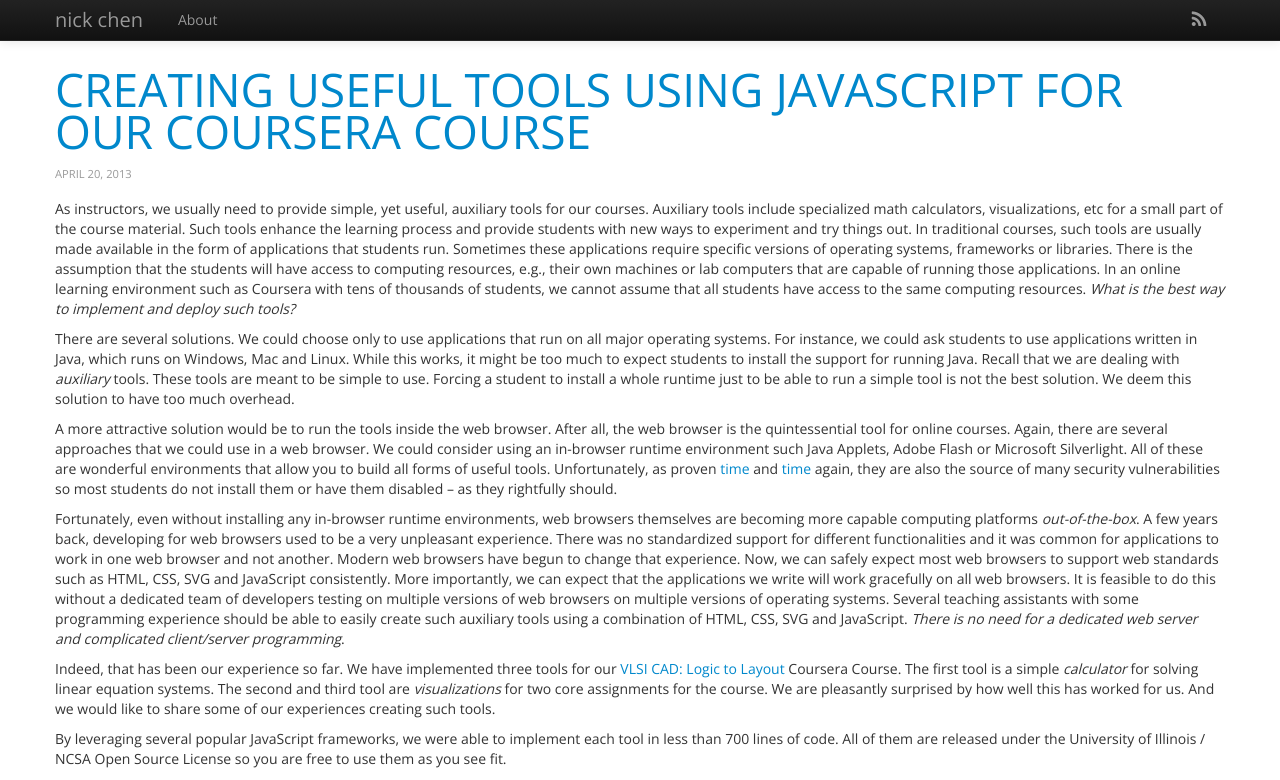
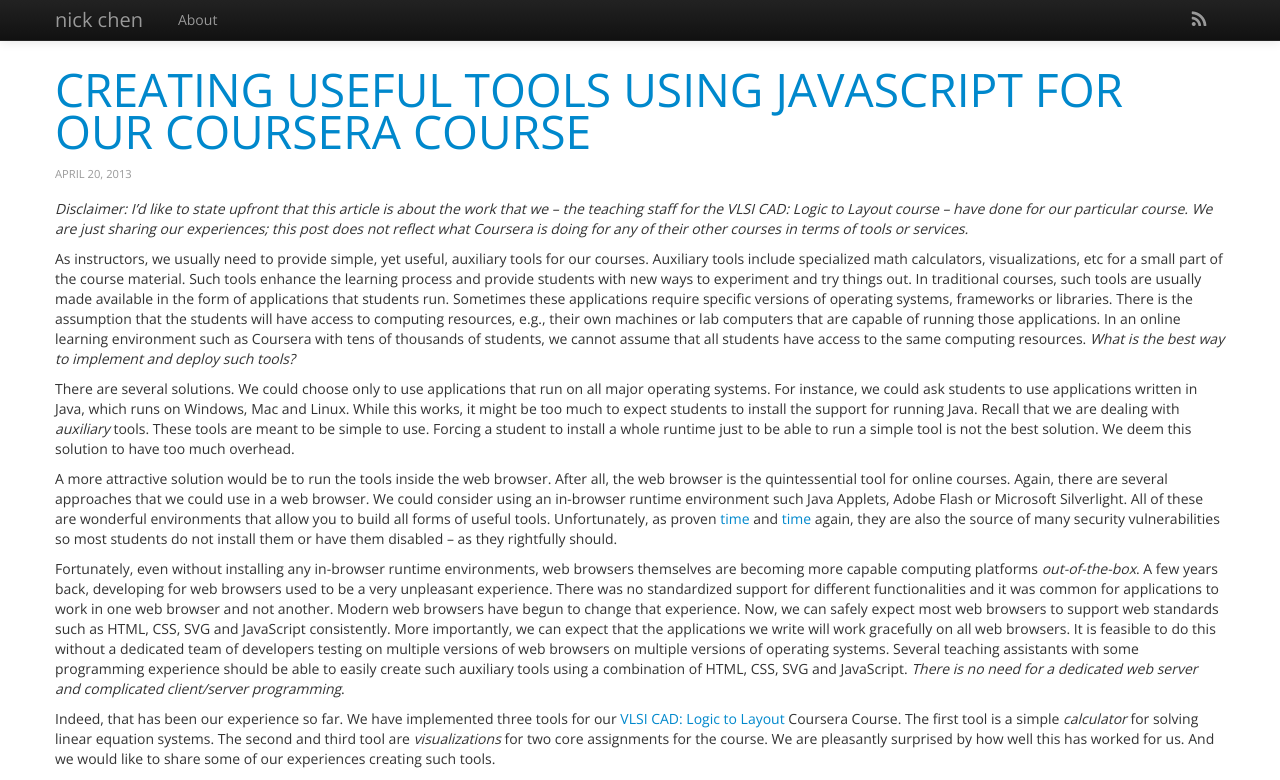
Before and after one commit to vazexqi/vazexqi.github.com, a Jekyll site: the page built from _posts/2013-04-20-javascript-tools-in-coursera.md, in a window 1280 px wide and 900 px high, cut to the strip 0-780 px from the top of the window. Built offline with Jekyll 4.4.1, drawn with Linux system fonts in a browser that asks for light colours; Markdown is read by kramdown in place of the engine named in the settings; comment, search, counter and statistics services are not loaded.

Commit message:
Add disclaimer about who WE are
I just realized that the use of the pronoun we could be ambiguous. It
could be wrongly interpreted as being part of the Coursera team. So I'm
adding a disclaimer upfront ot avoid any confusion.

```diff
--- a/_posts/2013-04-20-javascript-tools-in-coursera.md
+++ b/_posts/2013-04-20-javascript-tools-in-coursera.md
@@ -3,6 +3,12 @@ layout: post
 title: "Creating Useful Tools using JavaScript for our Coursera Course"
 category: posts
 ---
+
+_Disclaimer: I'd like to state upfront that this article is about the
+work that we -- the teaching staff for the VLSI CAD: Logic to Layout
+course -- have done for our particular course. We are just sharing our
+experiences; this post does not reflect what Coursera is doing for any
+of their other courses in terms of tools or services._
 
 As instructors, we usually need to provide simple, yet useful, auxiliary
 tools for our courses. Auxiliary tools include specialized math
```
